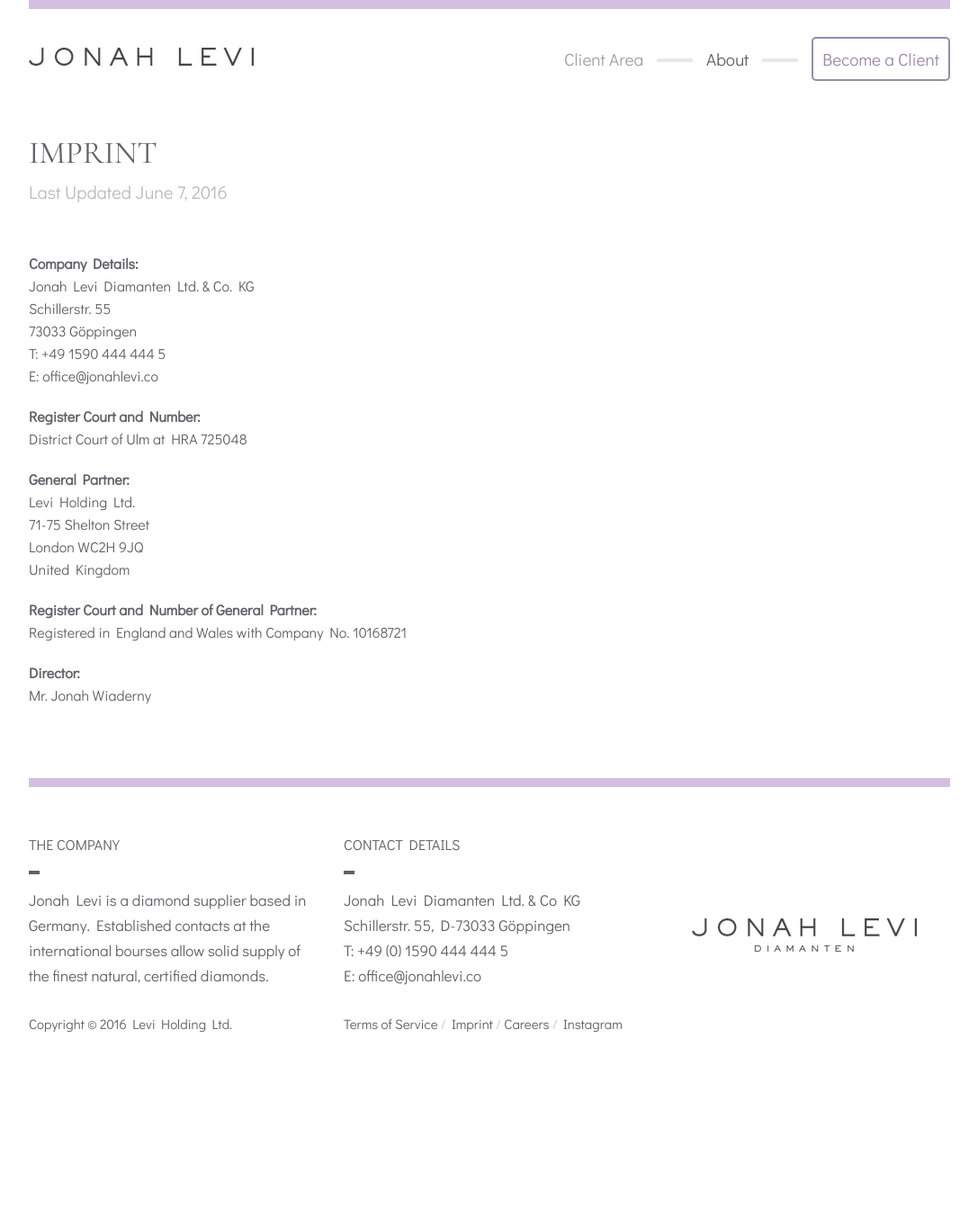
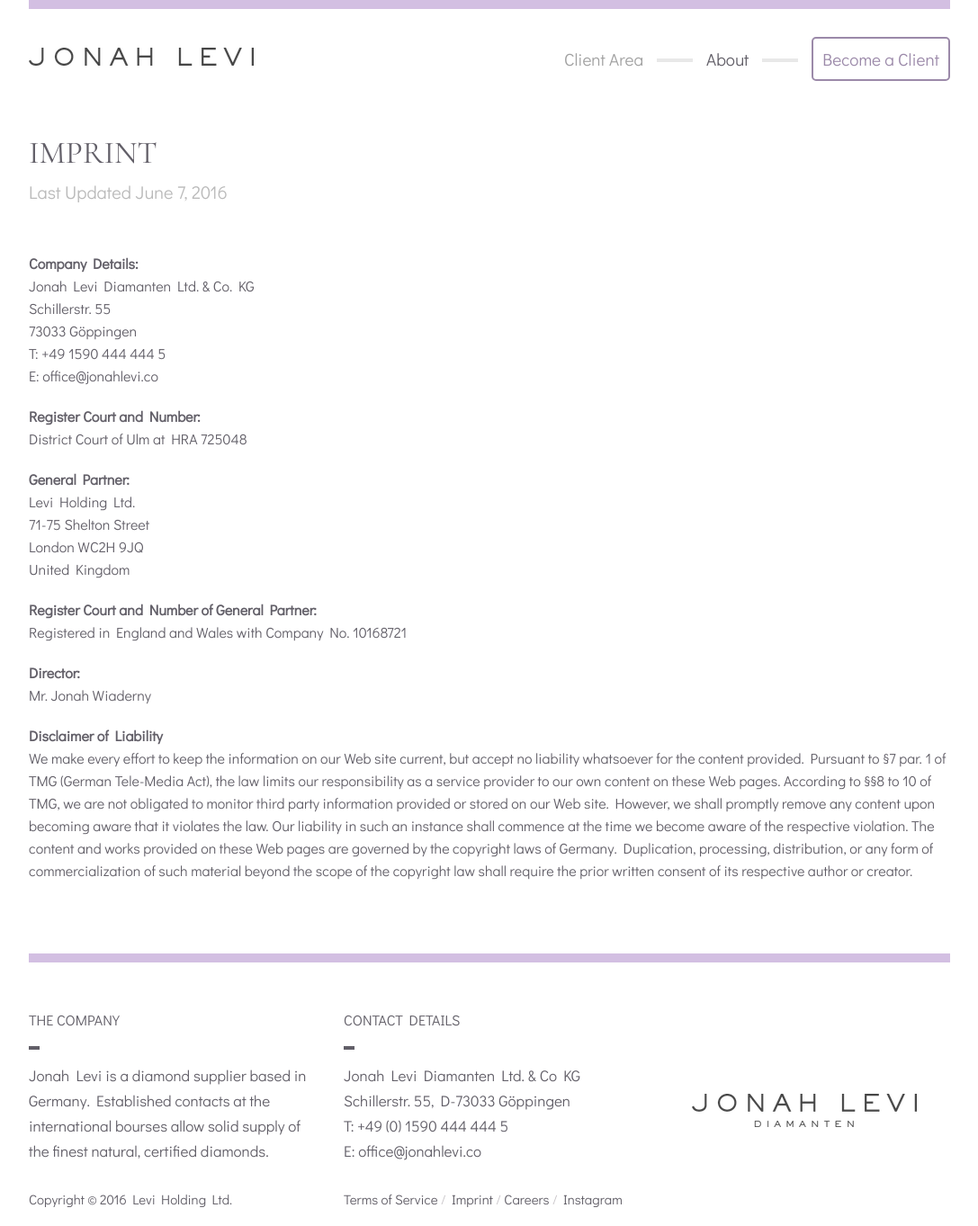
Before and after one commit to jonahlevi/jonahlevi.gihub.com, a Jekyll site: the page built from imprint/index.md, in a window 1280 px wide. Shown: the whole page at 90% size, without its empty margins (96-1183 px from the left). Built offline with Jekyll 4.4.1, drawn with Linux system fonts in a browser that asks for light colours; nearby versions of some CDN libraries; some web fonts are replaced; comment, search, counter and statistics services are not loaded; before the commit the page ends 1168 px from its top, so only the background shows below that.

Commit message:
disclaimer added

```diff
--- a/imprint/index.md
+++ b/imprint/index.md
@@ -40,6 +40,13 @@
 <span class="bold">Director:</span><br>
 Mr. Jonah Wiaderny
 </p>
+
+<p>
+	<span class="bold">Disclaimer of Liability</span><br>
+	We make every effort to keep the information on our Web site current, but accept no liability whatsoever for the content provided. Pursuant to §7 par. 1 of TMG (German Tele-Media Act), the law limits our responsibility as a service provider to our own content on these Web pages.
+According to §§8 to 10 of TMG, we are not obligated to monitor third party information provided or stored on our Web site. However, we shall promptly remove any content upon becoming aware that it violates the law. Our liability in such an instance shall commence at the time we become aware of the respective violation.
+The content and works provided on these Web pages are governed by the copyright laws of Germany. Duplication, processing, distribution, or any form of commercialization of such material beyond the scope of the copyright law shall require the prior written consent of its respective author or creator.
+</p>
 </div>
 </div>
 </section>
```
Also changed, not shown: 1 other file.
